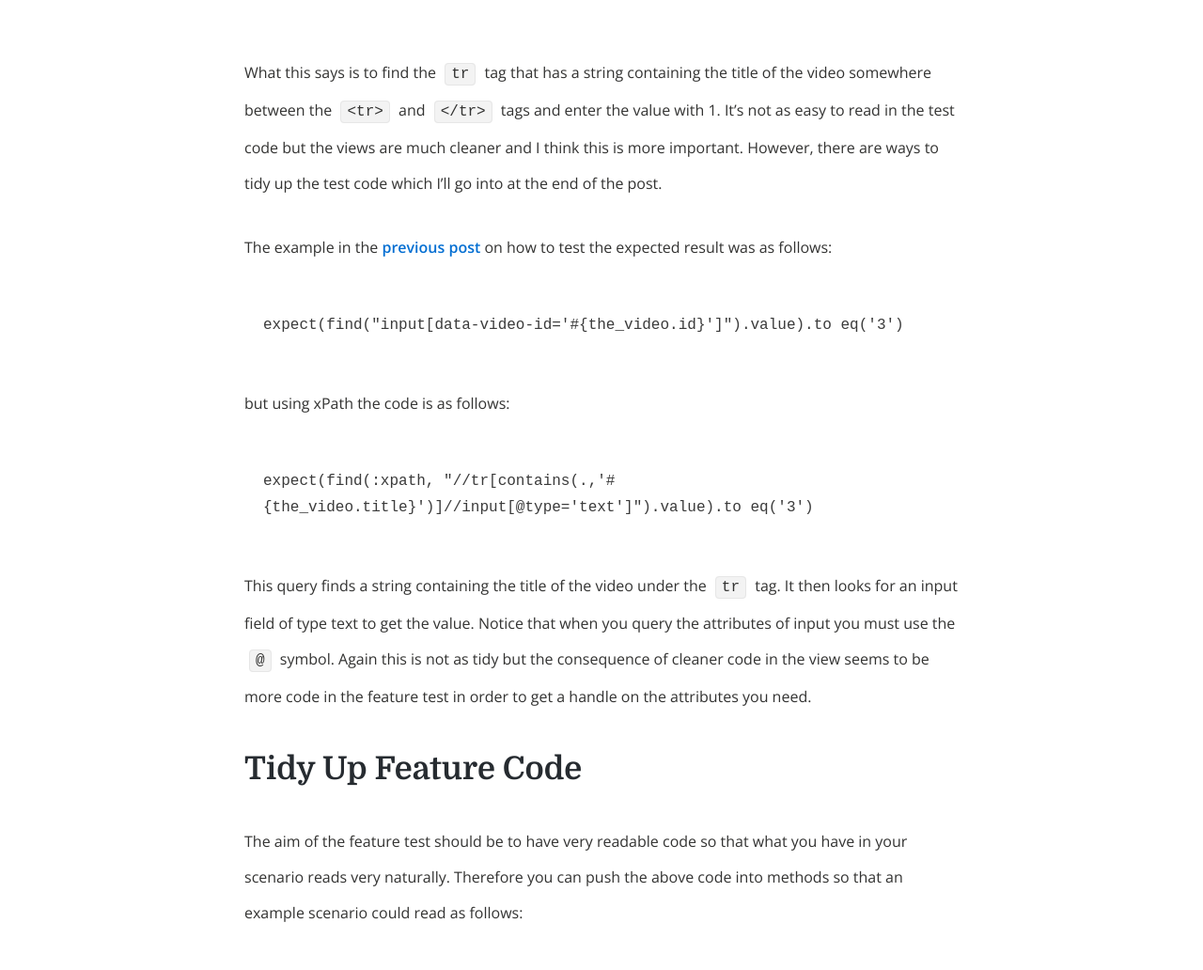
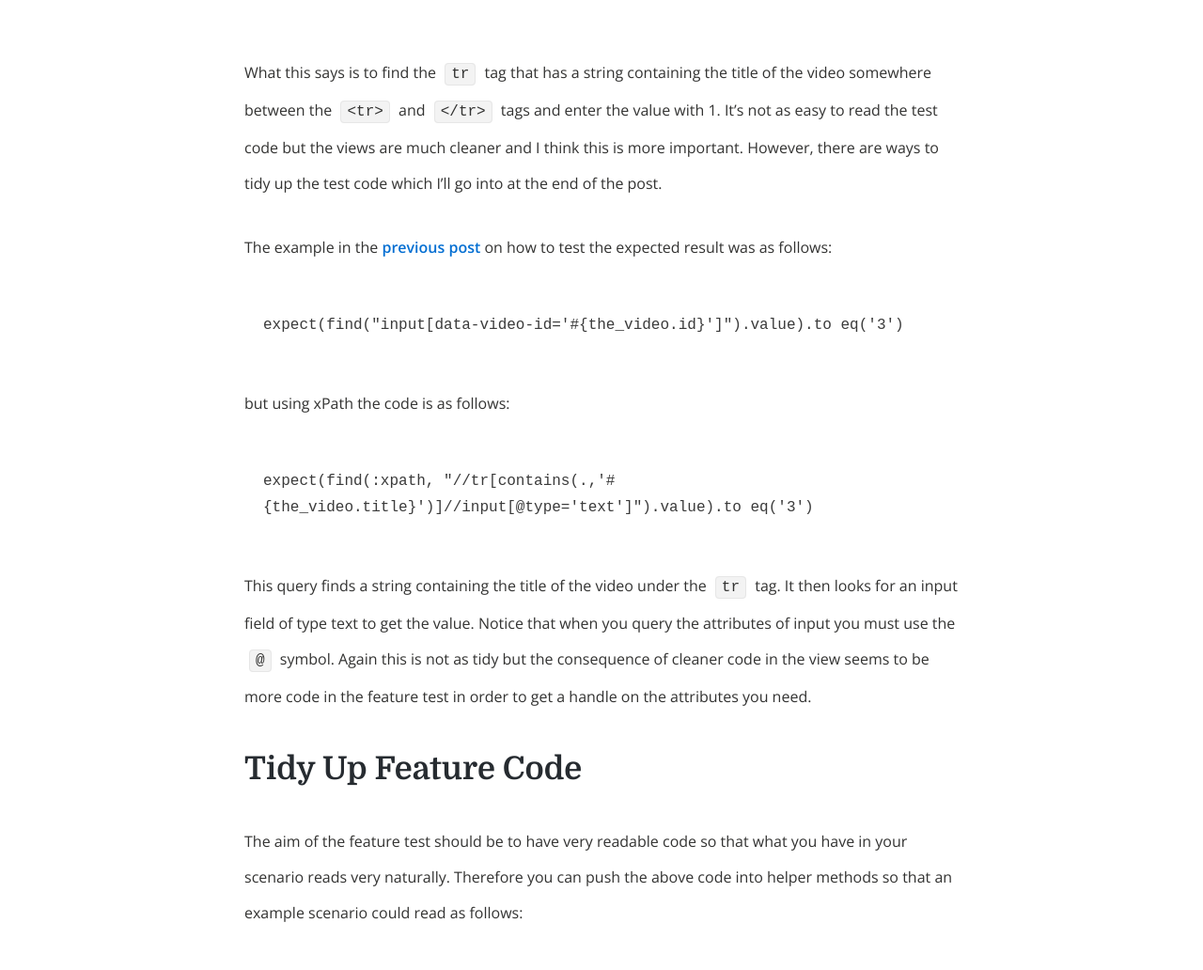
Before and after one commit to knoxjeffrey/knoxjeffrey.github.io, a Jekyll site: the page built from _posts/2015-02-25-course-three-week-three-capybara-and-xpath.markdown, in a window 1280 px wide and 1400 px high, scrolled down 964 px. Shown: the part 154-1186 px from the top of the window at 94% size. Built offline with Jekyll 4.4.1, drawn with Linux system fonts in a browser that asks for light colours; nearby versions of some CDN libraries; some of the changed text lies outside the part shown.

Commit message:
edit to xpath post

````diff
--- a/_posts/2015-02-25-course-three-week-three-capybara-and-xpath.markdown
+++ b/_posts/2015-02-25-course-three-week-three-capybara-and-xpath.markdown
@@ -26,7 +26,7 @@ From the code you can see that this involves adding code in the view to create a
       fill_in "queue_items[][position]", with: 1
     end
 
-What this says is to find the ```tr``` tag that has a string containing the title of the video somewhere between the ```<tr>``` and ```</tr>``` tags and enter the value with 1.  It's not as easy to read in the test code but the views are much cleaner and I think this is more important.  However, there are ways to tidy up the test code which I'll go into at the end of the post.
+What this says is to find the ```tr``` tag that has a string containing the title of the video somewhere between the ```<tr>``` and ```</tr>``` tags and enter the value with 1.  It's not as easy to read the test code but the views are much cleaner and I think this is more important.  However, there are ways to tidy up the test code which I'll go into at the end of the post.
 
 The example in the [previous post](../../../../2015/02/24/course-three-week-three-dynamic-css-elements/) on how to test the expected result was as follows:
 
@@ -40,7 +40,7 @@
 
 #Tidy Up Feature Code
 
-The aim of the feature test should be to have very readable code so that what you have in your scenario reads very naturally.  Therefore you can push the above code into methods so that an example scenario could read as follows:
+The aim of the feature test should be to have very readable code so that what you have in your scenario reads very naturally.  Therefore you can push the above code into helper methods so that an example scenario could read as follows:
 
     feature "user amends the queue" do
 
````
Also changed, not shown: other parts of _posts/2015-02-25-course-three-week-three-capybara-and-xpath.markdown (+1 -1 lines).
